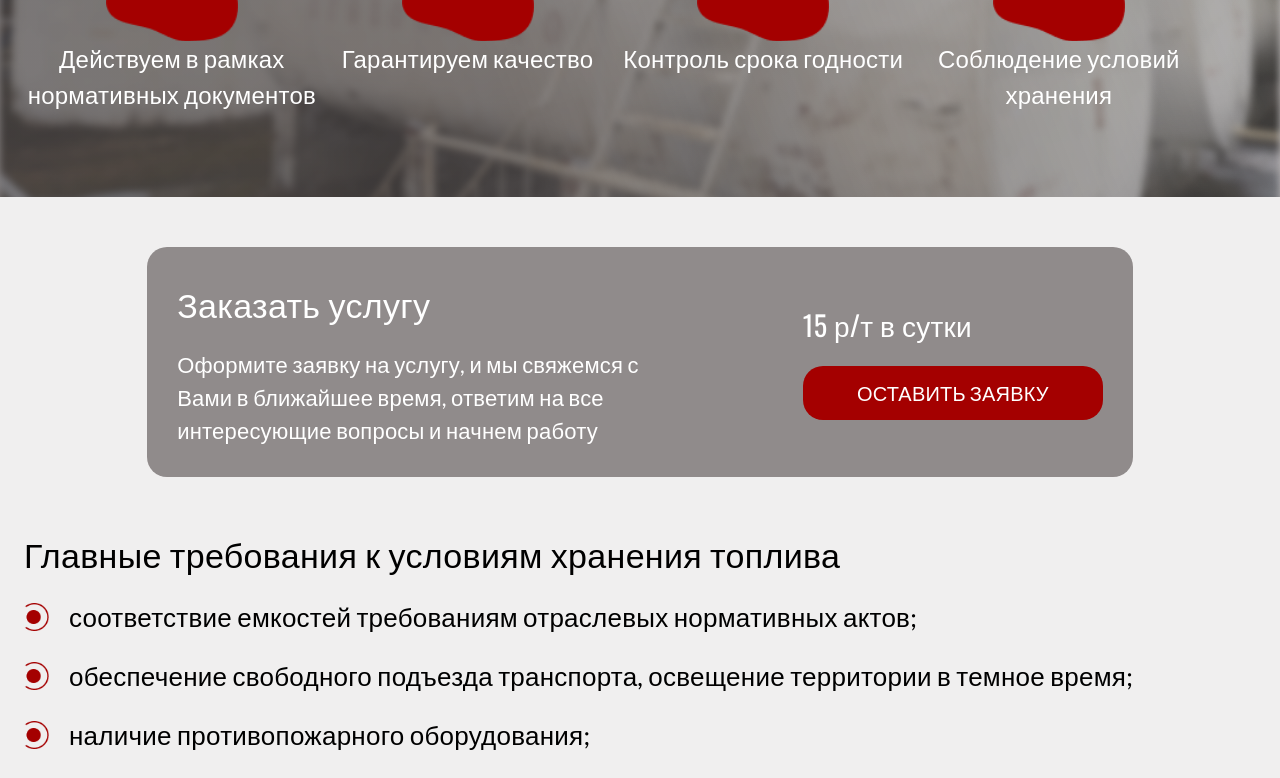
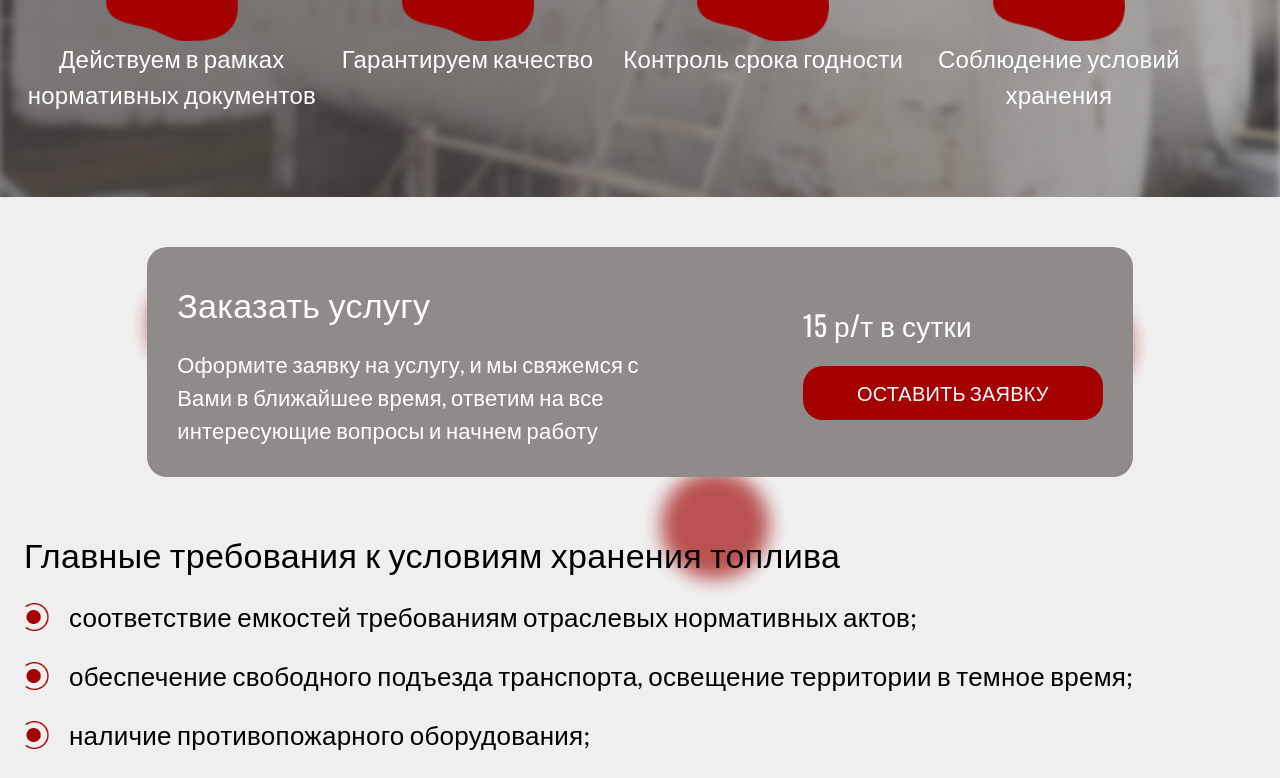
Before and after one commit to cupOfTea321/Algorithm, a React (Vite) app in the folder algo/: page /services/storage in a window 1280 px wide. Shown: the part 530-1308 px from the top of the page. Built offline with nearby package versions, Linux system fonts and the light colour scheme.

Commit message:
api yandex maps

```diff
--- a/algo/src/components/MyMap.jsx
+++ b/algo/src/components/MyMap.jsx
@@ -1,11 +1,12 @@
 import React, { useState, useEffect } from "react";
 import {YMaps, Map, Placemark} from "react-yandex-maps";
 import mark from '../assets/mark.png'
+import './components.css'
 function MyMap() {
     const [ymaps, setYmaps] = useState(null);
     const [map, setMap] = useState(null);
     const [isLoading, setIsLoading] = useState(false);
-    const center = [48.8866527839977,2.34310679732974];
+    const center = [52.957679, 40.391777];
     useEffect(() => {
 
 
@@ -13,7 +14,8 @@ function MyMap() {
 
         const myPlacemark = new ymaps.Placemark(center, {
             center: center,
-            zoom: 17
+            zoom: 10,
+            preset: 'islands#redIcon'
         });
 
         myPlacemark.controls.remove('geolocationControl'); // удаляем геолокацию
@@ -45,15 +47,17 @@ function MyMap() {
     }
     return (
         <YMaps
-            query={{ load: "package.full", apikey: "YOUR_API_KEY" }} // здесь нужно указать ключ API Яндекс Карт
+            query={{ load: "package.full", apikey: "fe5c4033-3bde-4268-b053-c0b515255152" }} // здесь нужно указать ключ API Яндекс Карт
             onApiAvaliable={handleApiAvaliable}
         >
             <Map
-                defaultState={{ center: center, zoom: 17 , controls: []}}
+                id={'mapBlock'}
+                defaultState={{ center: center, zoom: 10 , controls: []}}
                 options={{
-                    yandexMapDisablePoiInteractivity: true
+                    yandexMapDisablePoiInteractivity: true,
+
                 }}
-                width="120%"
+                width="140%"
                 height="400px"
                 onLoad={handleMapCreated}
             >
@@ -61,7 +65,8 @@ function MyMap() {
                     geometry={center}
                     options={{
                         // iconLayout: 'default#image',
-                        iconImageHref: {mark},
+                        // iconImageHref: {mark},
+                        preset: 'islands#redIcon',
                         iconImageSize: [30, 30],
                         balloonContentBody: 'Это метка на Яндекс.Картах',
                     }}
--- a/algo/src/components/serviceComponents/OrderService.jsx
+++ b/algo/src/components/serviceComponents/OrderService.jsx
@@ -33,6 +33,29 @@ const OrderService = ({order}) => {
                     </Typography>
                     <MyBtn radius={'20px'} height={'54px'}/>
                 </Box>
+
+                {/* Фоновые круги */}
+                <Box component={'img'} src={backRound} sx={{
+                    position: 'absolute',
+                    width: '150px',
+                    zIndex: '-1',
+                    left: '10%',
+                    top: '780px'
+                }}/>
+                <Box component={'img'} src={backRound} sx={{
+                    position: 'absolute',
+                    width: '150px',
+                    zIndex: '-1',
+                    right: '10%',
+                    top: '800px'
+                }}/>
+                <Box component={'img'} src={backRound} sx={{
+                    position: 'absolute',
+                    width: '150px',
+                    zIndex: '-1',
+                    left: '50%',
+                    top: '980px'
+                }}/>
             </Box>
     );
 };
```
Also changed, not shown: algo/src/components/MapBlock.jsx (+0 -31 lines).
